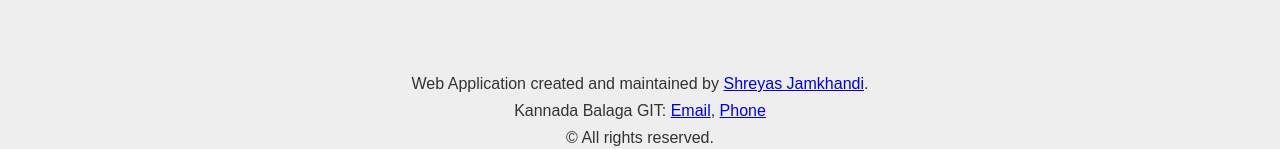
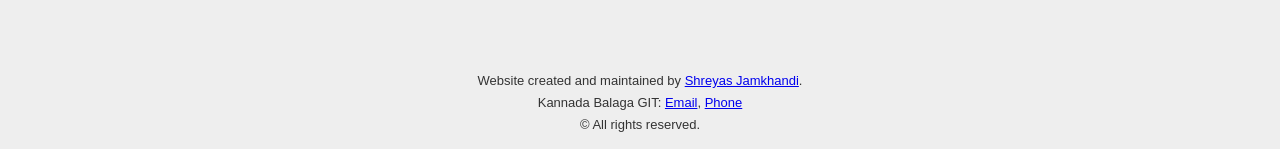
Before and after one commit to shreyasx/registrations-react, a React (Create React App) app: page /events in a window 1280 px wide. Shown: the part 670-819 px from the top of the page. Built offline with nearby package versions, Linux system fonts and the light colour scheme; no server answers.

Commit message:
added rulebook link

```diff
--- a/public/index.html
+++ b/public/index.html
@@ -74,7 +74,7 @@
       height: 30px;
       text-align: center;
       font-weight: 300;
-      font-size: medium;
+      font-size: small;
       padding-bottom: 20px;
     }
   </style>
--- a/src/components/footer/footer.jsx
+++ b/src/components/footer/footer.jsx
@@ -2,7 +2,7 @@
 
 const Footer = () => (
 	<div id="footer">
-		Web Application created and maintained by{" "}
+		Website created and maintained by{" "}
 		<a target="_blank" rel="noreferrer" href="https://shreyasjamkhandi.tech/">
 			Shreyas Jamkhandi
 		</a>
--- a/src/components/layout/layout.jsx
+++ b/src/components/layout/layout.jsx
@@ -239,7 +239,7 @@
 											textAlign="center"
 										>
 											<a
-												href="https://shreyasjamkhandi.tech"
+												href="https://drive.google.com/file/d/1HxbVF0Hfi272wewjZc6JVGWkFrYCWmmU/view?usp=drivesdk"
 												target="_blank"
 												rel="noreferrer"
 												style={{ textDecoration: "none" }}
```
